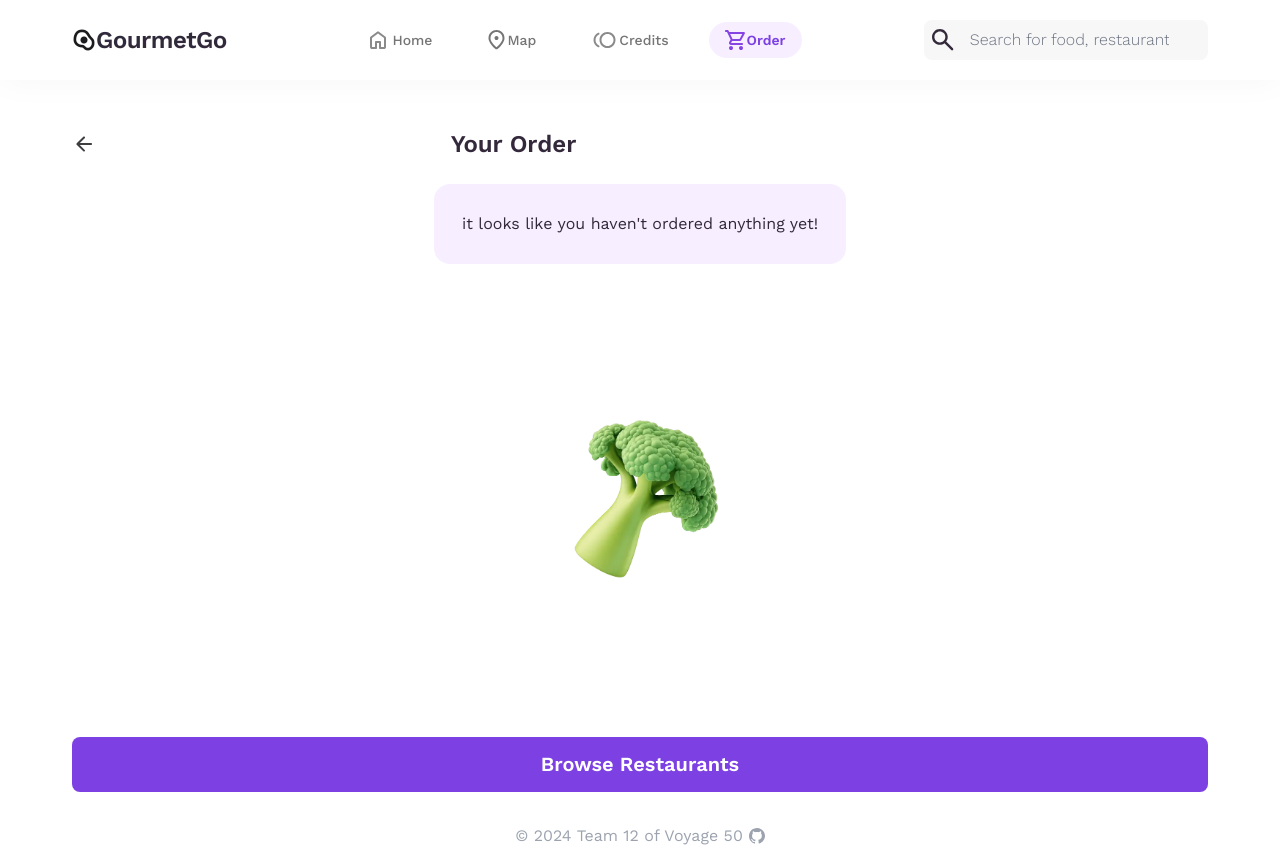
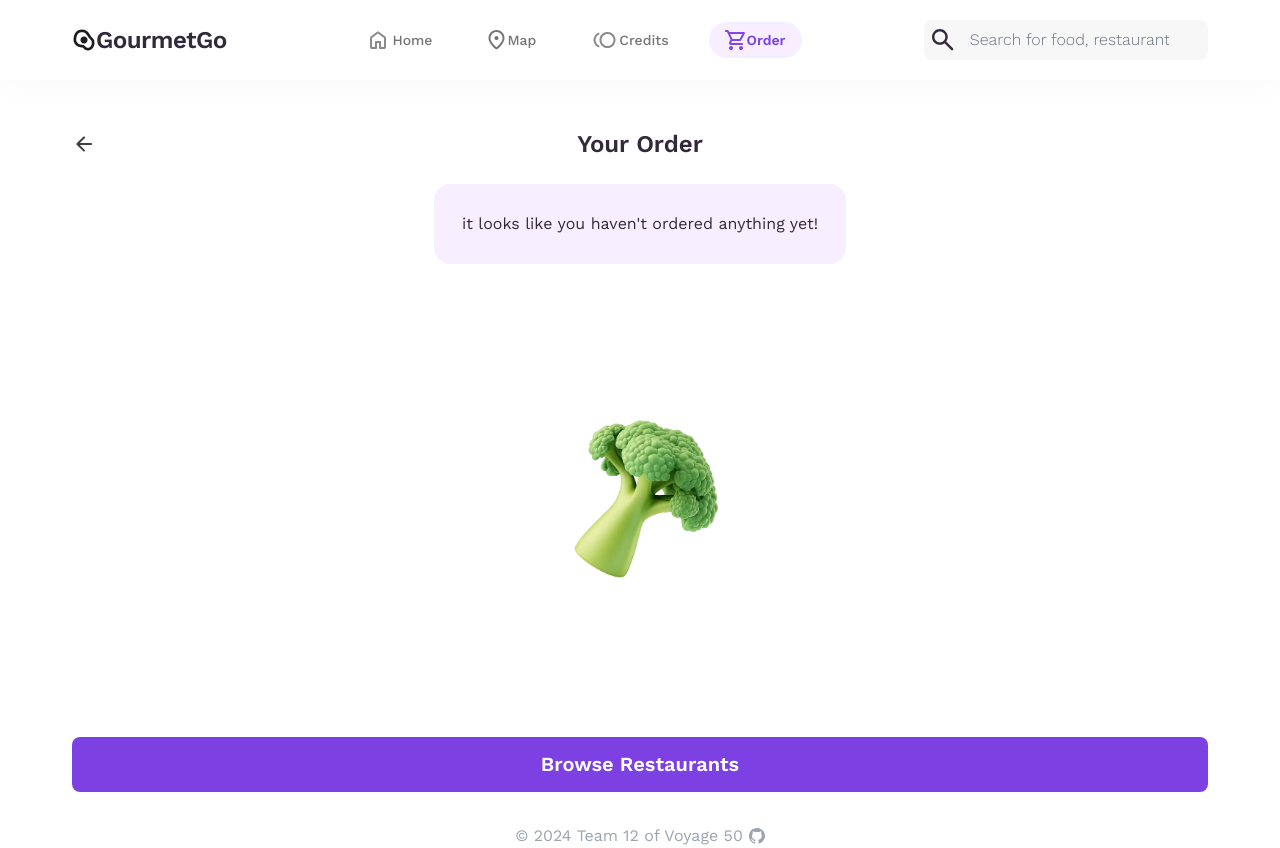
Before and after one commit to chingu-voyages/v50-tier2-team-12, a React (Vite) app: page /order in a window 1280 px wide. Built offline with nearby package versions, Linux system fonts and the light colour scheme; no server answers.

Commit message:
center page headings

```diff
--- a/src/components/headings/PageHeading.jsx
+++ b/src/components/headings/PageHeading.jsx
@@ -8,11 +8,15 @@ export default function PageHeading({ title, className = '' }) {
   const goBack = () => navigate(-1);
 
   return (
-    <section className={cn('grid grid-cols-3 mt-7 mb-6 relative', className)}>
-      <button aria-label='go back' onClick={goBack} className=''>
+    <section className={cn('w-full mt-7 mb-6 relative', className)}>
+      <button
+        aria-label='go back'
+        onClick={goBack}
+        className='absolute left-0 top-1/2 -translate-y-1/2'
+      >
         <Icons.back />
       </button>
-      <h2 className='capitalize font-work-sans font-semibold text-2xl text-black text-nowrap truncate col-span-2'>
+      <h2 className='capitalize font-semibold text-2xl text-black text-nowrap truncate text-center mx-10 sm:mx-0'>
         {title}
       </h2>
     </section>
--- a/src/components/map/DropDown.jsx
+++ b/src/components/map/DropDown.jsx
@@ -70,7 +70,7 @@ function Option({ isActiveOption, label, handleOptionClick, value }) {
       onClick={() => handleOptionClick(value)}
       className={cn(
         'py-2 px-4 block w-full transition-colors duration-200 ease-linear text-left',
-        isActiveOption ? ' bg-primary-violet/40' : ' hover:bg-primary-violet/20'
+        isActiveOption ? ' bg-light-violet' : ' hover:bg-light-violet/90'
       )}
     >
       {label}
--- a/src/pages/map/Map.jsx
+++ b/src/pages/map/Map.jsx
@@ -12,10 +12,7 @@ export default function MapPage() {
 
   return (
     <>
-      <PageHeading
-        title={'restaurants near you'}
-        className='flex justify-start items-center gap-12 mb-9 md:gap-28'
-      />
+      <PageHeading title={'restaurants near you'} />
 
       <Suspense fallback={<MapSkeleton />}>
         <Await resolve={data} errorElement={<DataError />}>
```
